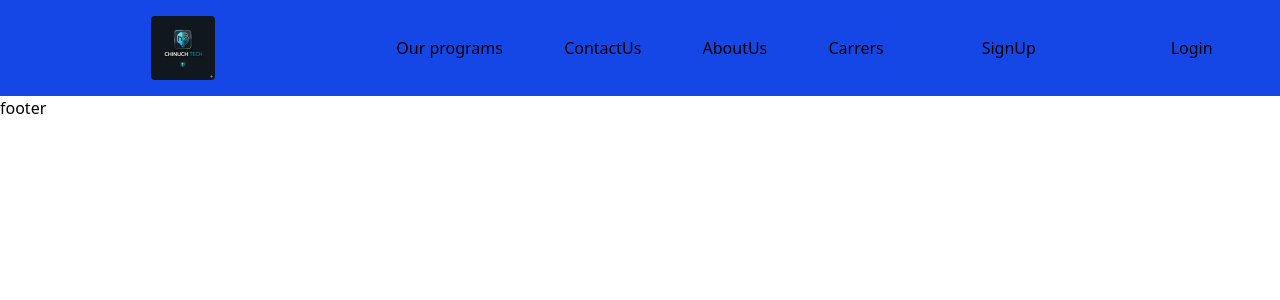
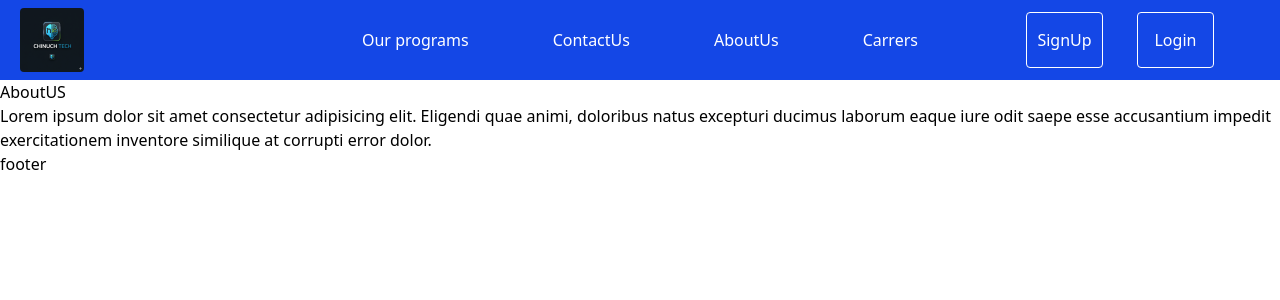
Before and after one commit to Dayasagar543/django-projects, a Django app: page /aboutus in a window 1280 px wide. Shown: the top 300 px of the page. Run offline with Django 5.2, Linux system fonts and the light colour scheme.

Commit message:
added the files and the code for the proper formating and linked the page using link tag by adding name field in the urls file

```diff
--- a/chinuch_tech/chinuch_tech/urls.py
+++ b/chinuch_tech/chinuch_tech/urls.py
@@ -20,10 +20,11 @@ from chinuch_tech import views
 
 urlpatterns = [
     path('admin/', admin.site.urls),
-    path('', views.home),
-    path('aboutus', views.aboutus),
-    path('contactus', views.countactus),
-    path('ourprograms', views.ourprograms),
+    path('', views.home,name='home'),
+    path('aboutus', views.aboutus,name='aboutus'),
+    path('contactus', views.countactus,name='contactus'),
+    path('carrers', views.Carrers,name='carrers'),
+    path('ourprograms', views.ourprograms,name='ourprograms'),
     path('program_detailing_page', views.program_detailing_page),
 
 ]
--- a/chinuch_tech/chinuch_tech/views.py
+++ b/chinuch_tech/chinuch_tech/views.py
@@ -15,6 +15,9 @@ def countactus(request):
 def ourprograms(request):
     return render(request,"Our_pragrams.html")
 
+def Carrers(request):
+    return render(request,"Carrers.html")
+
 def program_detailing_page(request):
     return render(request,"Program_detailing_page.html")
 
--- a/chinuch_tech/static/css/destination/style.css
+++ b/chinuch_tech/static/css/destination/style.css
@@ -7,9 +7,6 @@
       "Segoe UI Emoji", "Segoe UI Symbol", "Noto Color Emoji";
     --font-mono: ui-monospace, SFMono-Regular, Menlo, Monaco, Consolas, "Liberation Mono",
       "Courier New", monospace;
-    --color-yellow-100: oklch(97.3% 0.071 103.193);
-    --color-yellow-500: oklch(79.5% 0.184 86.047);
-    --color-blue-500: oklch(62.3% 0.214 259.815);
     --color-blue-700: oklch(48.8% 0.243 264.376);
     --color-white: #fff;
     --spacing: 0.25rem;
@@ -167,11 +164,26 @@
   }
 }
 @layer utilities {
+  .absolute {
+    position: absolute;
+  }
+  .relative {
+    position: relative;
+  }
   .static {
     position: static;
   }
+  .left-5 {
+    left: calc(var(--spacing) * 5);
+  }
   .m-4 {
     margin: calc(var(--spacing) * 4);
+  }
+  .m-5 {
+    margin: calc(var(--spacing) * 5);
+  }
+  .ml-5 {
+    margin-left: calc(var(--spacing) * 5);
   }
   .block {
     display: block;
@@ -185,35 +197,89 @@
   .h-1 {
     height: calc(var(--spacing) * 1);
   }
-  .h-3 {
-    height: calc(var(--spacing) * 3);
+  .h-2 {
+    height: calc(var(--spacing) * 2);
   }
   .h-16 {
     height: calc(var(--spacing) * 16);
   }
+  .h-20 {
+    height: calc(var(--spacing) * 20);
+  }
+  .h-22 {
+    height: calc(var(--spacing) * 22);
+  }
   .h-24 {
     height: calc(var(--spacing) * 24);
   }
-  .h-32 {
-    height: calc(var(--spacing) * 32);
+  .h-\[70\%\] {
+    height: 70%;
   }
-  .h-\[2rem\] {
-    height: 2rem;
+  .h-\[100v\] {
+    height: 100v;
   }
-  .h-\[4rem\] {
-    height: 4rem;
+  .h-\[100vh\] {
+    height: 100vh;
+  }
+  .h-\[full\] {
+    height: full;
   }
   .h-full {
     height: 100%;
   }
-  .w-5 {
-    width: calc(var(--spacing) * 5);
+  .w-2 {
+    width: calc(var(--spacing) * 2);
   }
-  .w-30 {
-    width: calc(var(--spacing) * 30);
+  .w-6 {
+    width: calc(var(--spacing) * 6);
   }
-  .w-\[20\%\] {
-    width: 20%;
+  .w-16 {
+    width: calc(var(--spacing) * 16);
+  }
+  .w-20 {
+    width: calc(var(--spacing) * 20);
+  }
+  .w-28 {
+    width: calc(var(--spacing) * 28);
+  }
+  .w-32 {
+    width: calc(var(--spacing) * 32);
+  }
+  .w-\[\%\] {
+    width: %;
+  }
+  .w-\[0\%\] {
+    width: 0%;
+  }
+  .w-\[2vw\] {
+    width: 2vw;
+  }
+  .w-\[3\%\] {
+    width: 3%;
+  }
+  .w-\[3\] {
+    width: 3;
+  }
+  .w-\[25\%\] {
+    width: 25%;
+  }
+  .w-\[25vw\] {
+    width: 25vw;
+  }
+  .w-\[30\%\%\] {
+    width: 30%%;
+  }
+  .w-\[30\%\] {
+    width: 30%;
+  }
+  .w-\[30\] {
+    width: 30;
+  }
+  .w-\[30vw\] {
+    width: 30vw;
+  }
+  .w-\[35\%\] {
+    width: 35%;
   }
   .w-\[40\%\%\] {
     width: 40%%;
@@ -221,20 +287,29 @@
   .w-\[40\%\] {
     width: 40%;
   }
-  .w-\[40\] {
-    width: 40;
+  .w-\[45\%\] {
+    width: 45%;
+  }
+  .w-\[50\%\] {
+    width: 50%;
+  }
+  .w-\[50vw\] {
+    width: 50vw;
   }
   .w-\[60\%\] {
     width: 60%;
   }
-  .w-\[100\%\%\] {
-    width: 100%%;
+  .w-\[70\%\] {
+    width: 70%;
   }
-  .w-\[100\%\] {
-    width: 100%;
+  .w-\[80\%\%\] {
+    width: 80%%;
   }
-  .w-\[100\] {
-    width: 100;
+  .w-\[80\%\] {
+    width: 80%;
+  }
+  .w-\[80\] {
+    width: 80;
   }
   .w-full {
     width: 100%;
@@ -245,6 +320,9 @@
   .resize {
     resize: both;
   }
+  .items-baseline {
+    align-items: baseline;
+  }
   .items-center {
     align-items: center;
   }
@@ -254,28 +332,27 @@
   .justify-center {
     justify-content: center;
   }
-  .justify-items-center {
-    justify-items: center;
+  .justify-evenly {
+    justify-content: space-evenly;
+  }
+  .justify-start {
+    justify-content: flex-start;
+  }
+  .rounded {
+    border-radius: 0.25rem;
   }
   .rounded-sm {
     border-radius: var(--radius-sm);
-  }
-  .rounded-s {
-    border-start-start-radius: 0.25rem;
-    border-end-start-radius: 0.25rem;
   }
   .border {
     border-style: var(--tw-border-style);
     border-width: 1px;
   }
-  .bg-blue-500 {
-    background-color: var(--color-blue-500);
+  .border-white {
+    border-color: var(--color-white);
   }
   .bg-blue-700 {
     background-color: var(--color-blue-700);
-  }
-  .bg-yellow-500 {
-    background-color: var(--color-yellow-500);
   }
   .text-white {
     color: var(--color-white);
--- a/chinuch_tech/templates/AboutUs.html
+++ b/chinuch_tech/templates/AboutUs.html
@@ -1,8 +1,9 @@
-{% extends "base.html" %} {% block content %} {% endblock %}
+{% extends "base.html" %} {% block content %}
 <div>
-    <h2>AboutUS</h2>
+  <h2>AboutUS</h2>
   Lorem ipsum dolor sit amet consectetur adipisicing elit. Eligendi quae animi,
   doloribus natus excepturi ducimus laborum eaque iure odit saepe esse
   accusantium impedit exercitationem inventore similique at corrupti error
   dolor.
 </div>
+{% endblock %}
--- a/chinuch_tech/templates/header.html
+++ b/chinuch_tech/templates/header.html
@@ -1,10 +1,8 @@
-<header class="w-full h-24 items-center">
-  <div class="flex bg-blue-700 m-4 w-full h-full justify-around">
+<header class="h-20">
+  <div class="flex bg-blue-700 w-full h-full items-center justify-around">
     {% comment %} logo {% endcomment %}
-    <div class="w-[40%] h-full justify-center items-center">
-      <a
-        href="../templates/home.html"
-        class="h-full flex justify-center items-center"
+    <div class="w-[25vw] h-full flex items-center relative ">
+      <a href="/" class="flex items-center justify-around  absolute left-5"
         ><img
           src="../static/images/chinuch_Tech_image.png"
           alt="chinuch_Tech_image"
@@ -12,17 +10,20 @@
       /></a>
     </div>
     {% comment %} pages {% endcomment %}
-    <div class="w-[60%] h-full flex justify-around items-center">
+    <div class="w-[50vw] h-full flex justify-around items-center text-white">
       <div>
-        <a href="../templates/Our_pragrams.html" class="h-1">Our programs</a>
+        <a href="{% url 'home' %}" class="h-1">Our programs</a>
       </div>
-      <div><a href="../templates/ContactUs.html">ContactUs</a></div>
-      <div><a href="../templates/AboutUs.html">AboutUs</a></div>
-      <div><a href="../templates/">Carrers</a></div>
+      <div><a href="{% url 'contactus' %}">ContactUs</a></div>
+      <div><a href="{% url 'aboutus' %}">AboutUs</a></div>
+      <div><a href="{% url 'carrers' %}">Carrers</a></div>
     </div>
     {% comment %} buttons {% endcomment %}
-    <div class="w-[40%] h-full flex justify-around items-center">
-      <button>SignUp</button><button>Login</button>
+    <div class="w-[25vw] h-full flex items-center justify-around">
+      <div class="flex w-[80%] h-[70%] justify-evenly items-center">
+        <button class="border border-white w-[30%] h-full rounded-sm text-white ">SignUp</button>
+        <button class="border border-white w-[30%] h-full rounded-sm text-white ">Login</button>
+      </div>
     </div>
   </div>
 </header>
```
